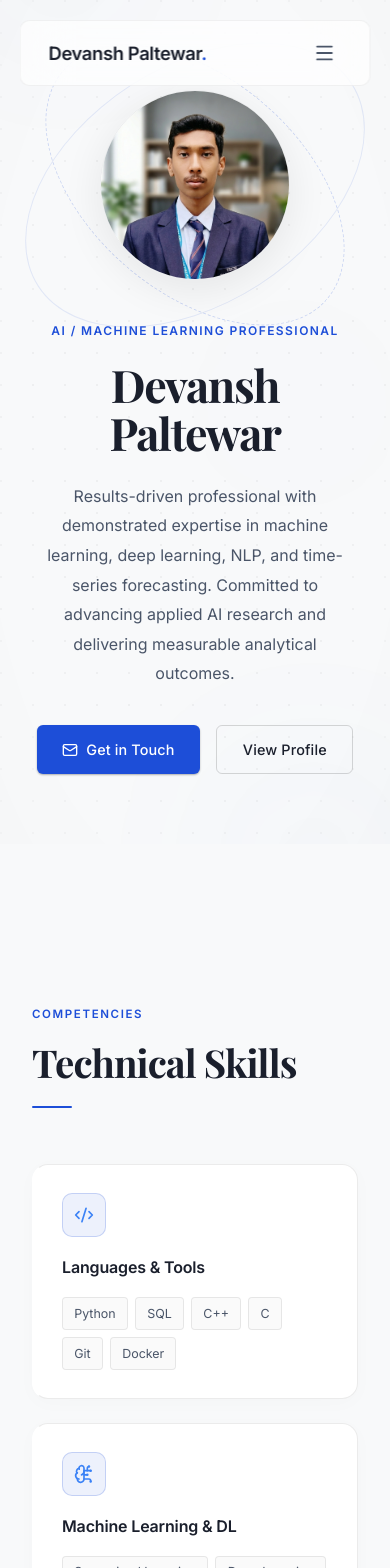
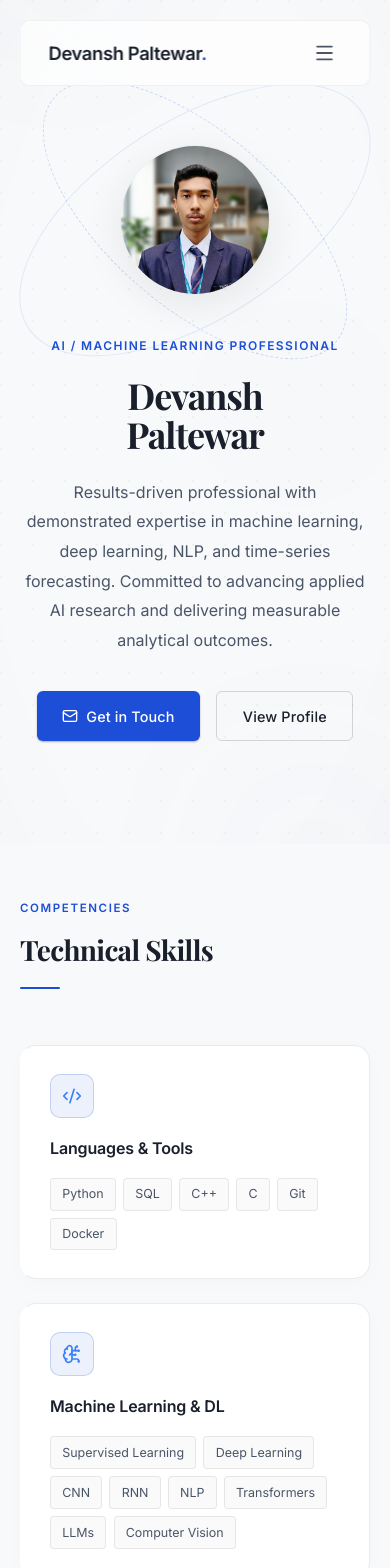
Before and after one commit to DevP-2023/Devansh_Portfolio, a React (Vite) app: page / in a window 390 px wide. Shown: the top 1568 px of the page. Built offline with nearby package versions, Linux system fonts and the light colour scheme.

Commit message:
mobile phone compatible

```diff
--- a/src/components/Hero.css
+++ b/src/components/Hero.css
@@ -150,5 +150,9 @@
 }
 
 @media (max-width: 480px) {
-  .hero-name { font-size: 2.8rem; }
+  .hero-name { font-size: 2.25rem; }
+  .hero-photo-frame {
+    width: 150px;
+    height: 150px;
+  }
 }
--- a/src/index.css
+++ b/src/index.css
@@ -202,3 +202,18 @@ a:hover { color: var(--accent-light); }
   background: rgba(29, 78, 216, 0.15);
   color: var(--accent);
 }
+
+/* ========================
+   RESPONSIVE (GLOBAL)
+======================== */
+@media (max-width: 768px) {
+  .section { padding: 4rem 0; }
+  .section-watermark { display: none; }
+  .section-title { font-size: 2rem; }
+  .container { padding: 0 1.25rem; }
+}
+
+@media (max-width: 480px) {
+  .section { padding: 3rem 0; }
+  .section-title { font-size: 1.75rem; }
+}
```
